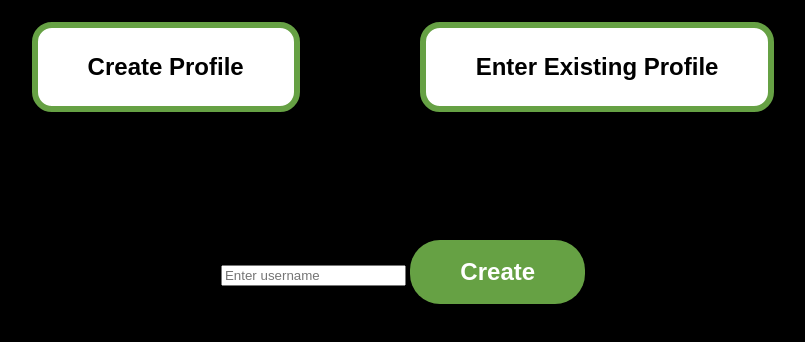
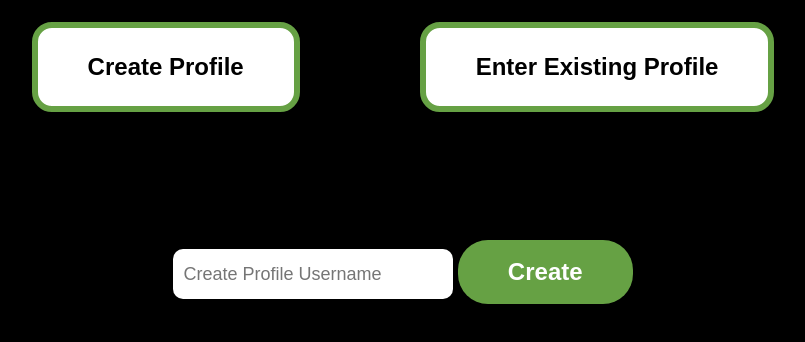
Before and after one commit to bella-c-5/database_project, a website: page Frontend/mainpage.html in a window 1280 px wide. Both pictures are taken after a click on the button "Create Profile". Shown: the part 384-726 px from the top of the page, without its empty margins (237-1042 px from the left). Drawn offline with Linux system fonts and the light colour scheme.

Commit message:
Added style changes

```diff
--- a/Frontend/mainpage.html
+++ b/Frontend/mainpage.html
@@ -23,7 +23,7 @@
                 <input
                     type="text"
                     id="createUsername"
-                    placeholder="Enter username"
+                    placeholder="Create Profile Username"
                     class="create-input"
                 />
                 <button class="create-submit" id="createSubmit">Create</button>
@@ -37,7 +37,7 @@
                 <input
                     type="text"
                     id="enterUsername"
-                    placeholder="Enter username"
+                    placeholder="Enter Existing Profile Username"
                     class="create-input"
                 />
                 <button class="create-submit" id="enterSubmit">Enter</button>
--- a/Frontend/styles.css
+++ b/Frontend/styles.css
@@ -55,12 +55,12 @@ body {
     display: none;
 }
 
-.text-input {
-    width: 300px;
-    height: 55px;
-    border-radius: 6px;
-    border: none;
-    font-size: 22px;
+.create-input {
+    width: 260px;
+    height: 30px;
+    border-radius: 10px;
+    border: 10px;
+    font-size: 18px;
     padding: 10px;
 }
 
```
